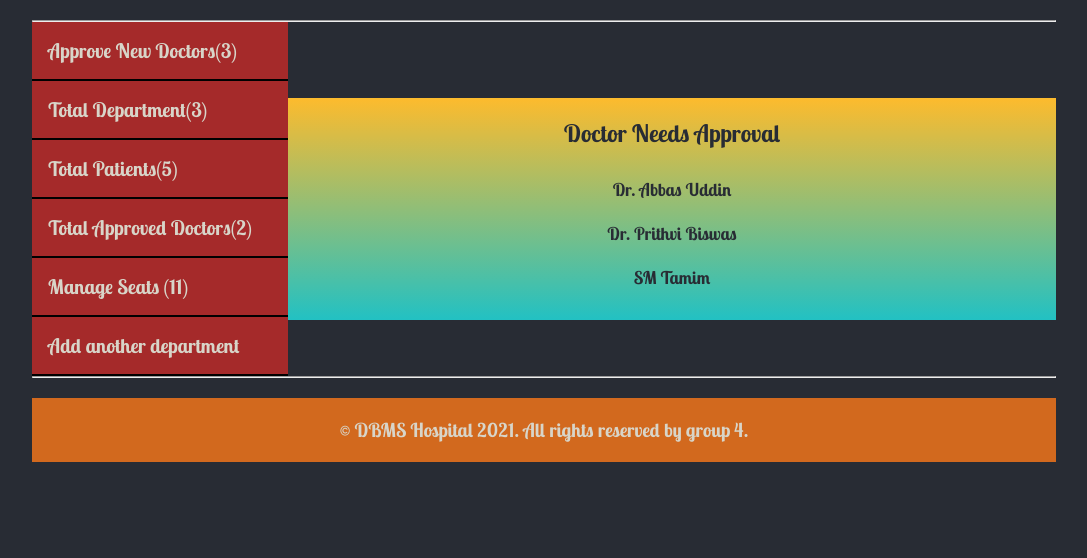
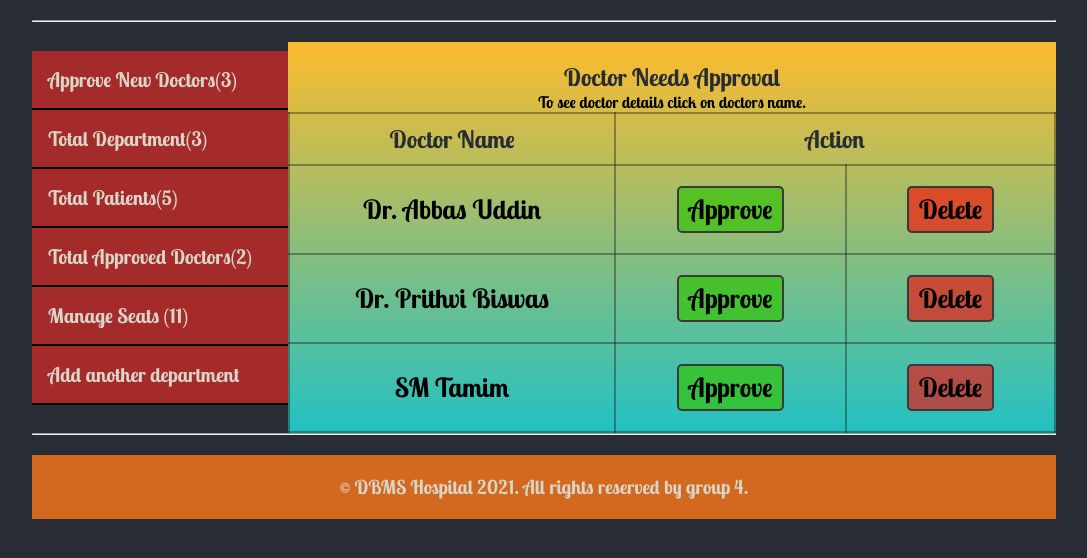
Before and after one commit to muzahidul190/hospital_management_project, a PHP site: page /management_dashboard.php in a window 1280 px wide. Shown: the part 188-746 px from the top of the page, without its empty margins (96-1183 px from the left). Run offline with PHP 8.4, Linux system fonts and the light colour scheme; a user stored in the database is signed in; data comes from the database, SQL or seed files in the repository.

Commit message:
Approve Doctor Tabel created

```diff
--- a/action.php
+++ b/action.php
@@ -480,6 +480,7 @@
                 $activation = $data["d_approved"];
                 if($activation == '0')
                 echo "Your account is not approved yet!";
+                exit();
                 $_SESSION["type"] = "doctors";
                 $_SESSION["id"] = $data["d_id"];
                 echo $_SESSION["type"];
--- a/ajax.js
+++ b/ajax.js
@@ -424,33 +424,6 @@ $(document).ready(function(){
         })
     })
 
-
-//     $("#seat_management_tab").on('click', ()=>{
-//         console.log("CLICKED");
-//         $.ajax({
-//             url: "action.php",
-//             method: 'POST',
-//             data: {update_seat_list: true},
-
-//             success: function(data){
-//                 alert(data);
-//                 $('#booked_seat_list_table').html(
-//                 $('#booked_seat_list_table').html() + `<tr>
-//                     <th>
-//                         Patient Names
-//                     </th>
-//                     <th>
-//                         Department
-//                     </th>
-//                     <th>
-//                         Booking Date
-//                     </th>
-//                     <th>
-//                         Action
-//                     </th>
-//                 </tr>`);
-//             }
-//         })
-//     })
+    $('.approve')
 
 })
--- a/assets/css/style.css
+++ b/assets/css/style.css
@@ -481,3 +481,36 @@ table>tbody>tr>th, table>tbody>tr>td{
 .text-warning{
     color: rgb(221, 162, 53);
 }
+#doctor_approval_list, #doctor_approval_list th, #doctor_approval_list td{
+    border:2px solid rgba(27, 27, 27, .4);
+    border-collapse: collapse;
+}
+#doctor_approval_list .btn-success{
+    width: max-content;
+    background-color:rgba(52, 196, 8, .7);
+
+    color: black;
+    padding: 5px 10px;
+}
+#doctor_approval_list a{
+    text-decoration: none ;
+    font-size: 1.1em;
+    color: black;
+    transition: .3s ease;
+}
+#doctor_approval_list a:hover{
+    color: rgb(255, 255, 255);
+}
+
+.btn-danger{
+    width: max-content;background-color: rgba(255, 0, 0, .6);
+    color: white;
+    padding: 5px 10px;
+}
+.btn-danger:hover{
+    background-color: red;
+}
+#doctor_approval_list .btn-success:hover{
+    background-color: rgb(60, 255, 0);
+    color: blue;
+}
--- a/management_dashboard.php
+++ b/management_dashboard.php
@@ -90,15 +90,35 @@
             <div class="item_according_to_link">
                 <div id="doctor_approval" class="single-item-design">
                     <h2>Doctor Needs Approval</h2>
-                    <ul class="doctor_approval_list">
-                        <?php
-                            while($row = mysqli_fetch_assoc($unap_doc_sql)){
-                                echo '<li><a href="doctor.php?doc_id=';
-                                echo $row["d_id"];
-                                echo '">'.$row["d_name"].'</a></li>';
-                            }
-                        ?>
-                    </ul>
+                    <span class="text-warning" style="color:black">To see doctor details click on doctors name.</span>
+                    <table id="doctor_approval_list">
+                        <tbody>
+                            <tr>
+                                <th>
+                                    Doctor Name
+                                </th>
+                                <th colspan="2">
+                                    Action
+                                </th>
+                            </tr>
+
+                            <?php
+                                while($row = mysqli_fetch_assoc($unap_doc_sql)){
+
+                                echo "<tr>";
+                                    echo '<td><a href="doctor.php?doc_id=';
+                                    echo $row["d_id"];
+                                    echo '">'.$row["d_name"].'</a></td>';
+
+                                    echo "<td><a href='#approve' class='btn btn-success approve'>Approve</a></td>";
+
+                                    echo "<td><a href='#delete' class='btn btn-danger delete'>Delete</a></td>";
+                                }
+                                echo "</tr>";
+                            ?>
+
+                        </tbody>
+                    </table>
                 </div>
 
                 <div id="departments" class="single-item-design hide-single-item">
```
Also changed, not shown: doctor.php (+32 -6 lines).
